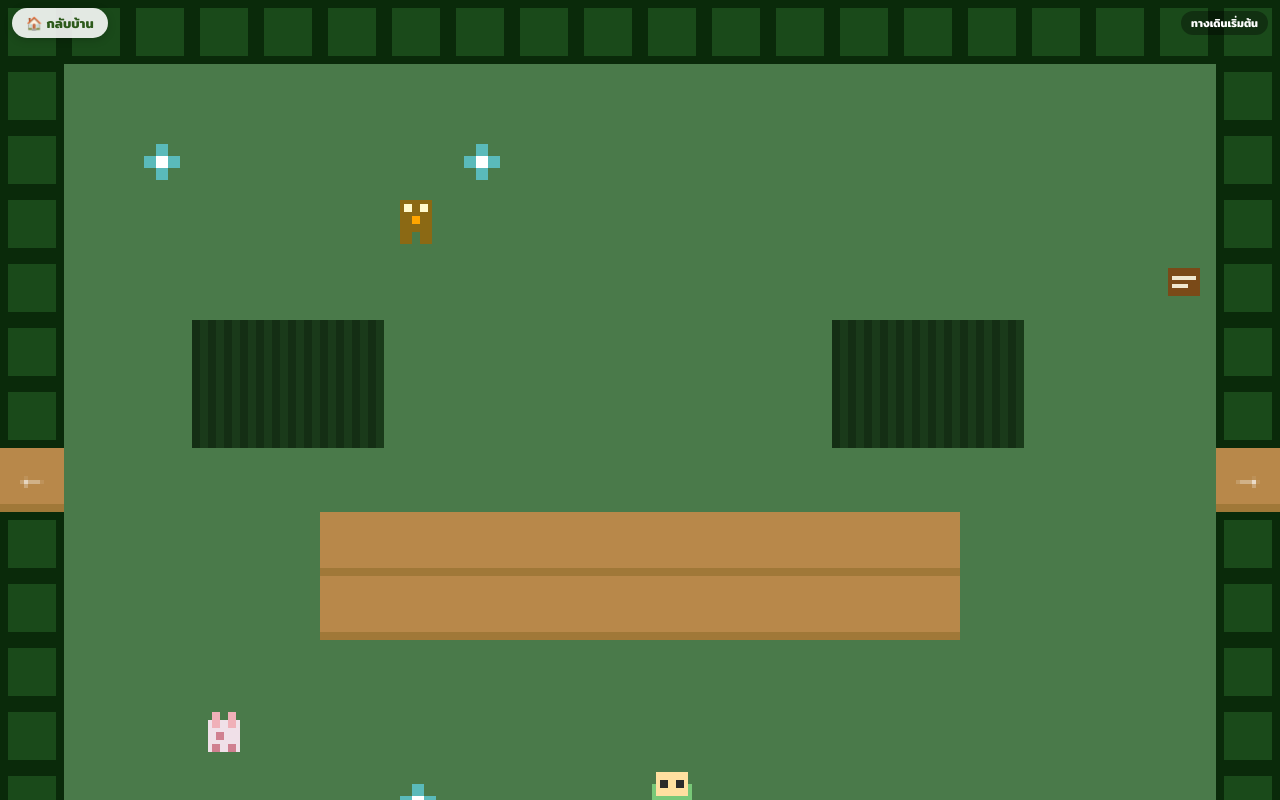
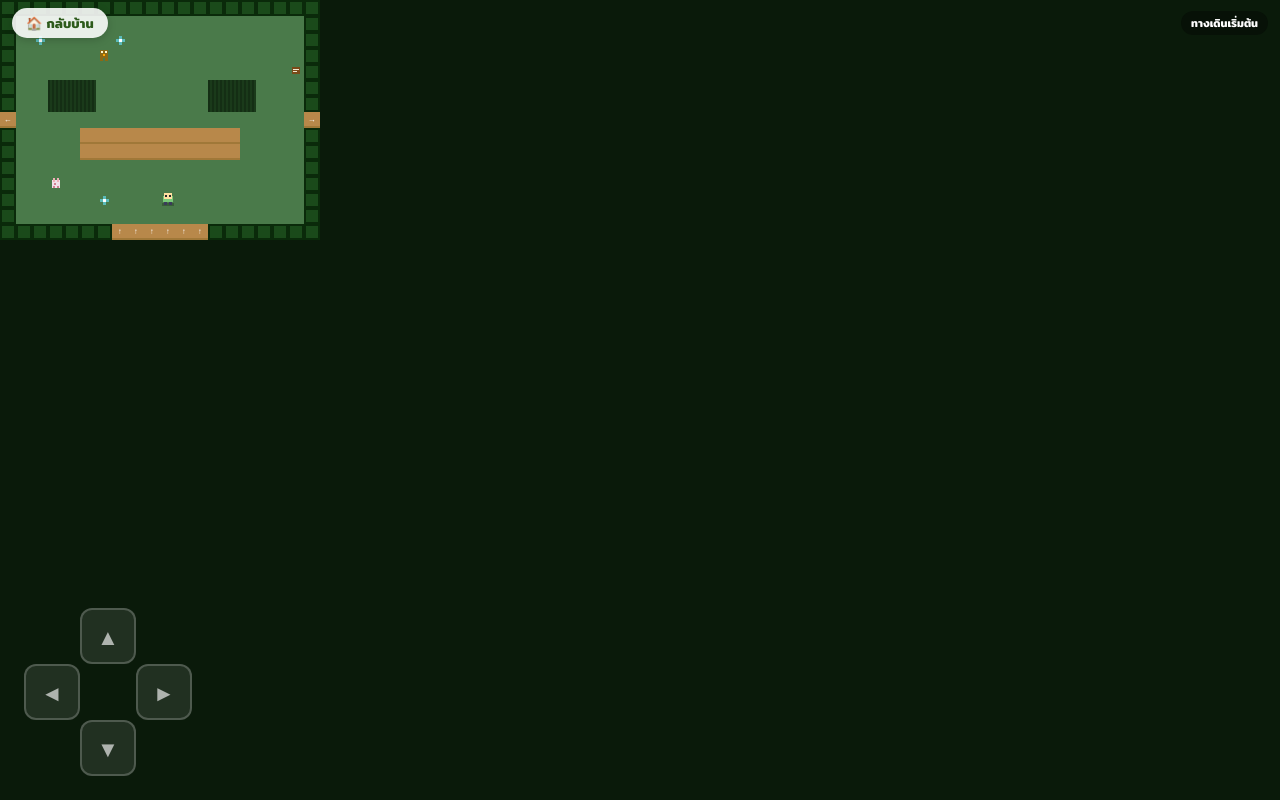
Before and after one commit to bossberry/kidquest, a React (Vite) app: page / in a window 1280 px wide. Both pictures are taken after a click on the button "🗺️ ออกสำรวจ!". Built offline with nearby package versions, Linux system fonts and the light colour scheme.

Commit message:
feat: camera-follow system + fullscreen map
Co-Authored-By: Claude Sonnet 4.6 <noreply@anthropic.com>

```diff
--- a/src/components/WorldScreen.jsx
+++ b/src/components/WorldScreen.jsx
@@ -3,7 +3,7 @@ import { useAppState, ACTIONS } from '../context/StateContext.jsx'
 import { SCREENS } from '../config/worldConfig.js'
 import { playTone } from '../lib/audio.js'
 import {
-  CANVAS_W, CANVAS_H, MAP_ROWS, MAP_COLS, T,
+  MAP_ROWS, MAP_COLS, T,
   renderMap, renderPlayer, canMove, getCamera, getExitAt,
   EXIT_OPPOSITE, EXIT_DIR_NAME, getEntryPosition,
 } from '../lib/tileEngine.js'
@@ -48,6 +48,7 @@ export default function WorldScreen({ navigate }) {
   const { state, dispatch, eggStatsData } = useAppState()
   const canvasRef = useRef(null)
 
+  const [viewSize, setViewSize] = useState({ w: window.innerWidth, h: window.innerHeight })
   const [screenId, setScreenId] = useState(state.currentScreen || 'BM')
   const [transitioning, setTransitioning] = useState(false)
   const [transOverlay, setTransOverlay] = useState(0)
@@ -73,6 +74,14 @@ export default function WorldScreen({ navigate }) {
   const eggColor = STAGE_COLORS[eggStatsData?.stage ?? 0] || STAGE_COLORS[0]
   const eggColorRef = useRef(eggColor)
   eggColorRef.current = eggColor
+
+  // ── Viewport resize ──────────────────────────────────────────────────────────
+
+  useEffect(() => {
+    const onResize = () => setViewSize({ w: window.innerWidth, h: window.innerHeight })
+    window.addEventListener('resize', onResize)
+    return () => window.removeEventListener('resize', onResize)
+  }, [])
 
   // ── Screen setup ────────────────────────────────────────────────────────────
 
@@ -213,8 +222,10 @@ export default function WorldScreen({ navigate }) {
 
       g.frame = (g.frame + 1) % 120
 
-      const { camX, camY } = getCamera(g.displayX, g.displayY)
-      ctx.clearRect(0, 0, CANVAS_W, CANVAS_H)
+      const vw = canvas.width
+      const vh = canvas.height
+      const { camX, camY } = getCamera(g.displayX, g.displayY, vw, vh)
+      ctx.clearRect(0, 0, vw, vh)
       renderMap(ctx, tileMap, null, null, camX, camY, g.frame)
       renderPlayer(ctx, g.displayX, g.displayY, g.dir, g.walkFrame, eggColorRef.current, camX, camY)
     }
@@ -230,104 +241,108 @@ export default function WorldScreen({ navigate }) {
   const screenLabel = SCREENS[screenId]?.label || ''
 
   return (
-    <div style={{ position:'fixed', inset:0, background:'#0a1a0a', display:'flex', flexDirection:'column', overflow:'hidden' }}>
+    <div style={{ position: 'fixed', inset: 0, background: '#0a1a0a' }}>
 
-      {/* Canvas */}
-      <div style={{ position:'relative', width:'100%', flexShrink:0 }}>
+      {/* Canvas — fills full viewport */}
       <canvas
         ref={canvasRef}
-          width={CANVAS_W}
-          height={CANVAS_H}
-          style={{ width:'100%', height:'auto', display:'block', imageRendering:'pixelated' }}
+        width={viewSize.w}
+        height={viewSize.h}
+        style={{ position: 'absolute', inset: 0, imageRendering: 'pixelated' }}
       />
 
       {/* Fade overlay */}
       <div style={{
-          position:'absolute', inset:0, background:'#14231a',
-          opacity:transOverlay, pointerEvents:'none',
-          transition:'opacity 160ms ease', zIndex:20,
+        position: 'absolute', inset: 0, background: '#14231a',
+        opacity: transOverlay, pointerEvents: 'none',
+        transition: 'opacity 160ms ease', zIndex: 20,
       }} />
 
       {/* Encounter flash */}
       <div style={{
-          position:'absolute', inset:0, background:'#ffffff',
+        position: 'absolute', inset: 0, background: '#ffffff',
         opacity: encounterFlash ? 0.85 : 0,
         transition: encounterFlash ? 'none' : 'opacity 300ms ease',
-          pointerEvents:'none', zIndex:22,
+        pointerEvents: 'none', zIndex: 22,
       }} />
 
       {/* Top bar */}
       <div style={{
-          position:'absolute', top:0, left:0, right:0, zIndex:30,
-          display:'flex', alignItems:'center', justifyContent:'space-between',
-          padding:'8px 12px',
-          paddingTop:'max(8px, env(safe-area-inset-top, 8px))',
+        position: 'absolute', top: 0, left: 0, right: 0, zIndex: 30,
+        display: 'flex', alignItems: 'center', justifyContent: 'space-between',
+        padding: '8px 12px',
+        paddingTop: 'max(8px, env(safe-area-inset-top, 8px))',
       }}>
         <button onClick={goHome} style={{
-            background:'rgba(255,255,255,0.88)', border:'none', borderRadius:20,
-            padding:'5px 14px', fontFamily:'Mitr,sans-serif', fontWeight:700,
-            fontSize:13, color:'#2d5a1b', cursor:'pointer',
-            boxShadow:'0 2px 8px rgba(0,0,0,0.18)',
-            WebkitTapHighlightColor:'transparent',
+          background: 'rgba(255,255,255,0.88)', border: 'none', borderRadius: 20,
+          padding: '5px 14px', fontFamily: 'Mitr,sans-serif', fontWeight: 700,
+          fontSize: 13, color: '#2d5a1b', cursor: 'pointer',
+          boxShadow: '0 2px 8px rgba(0,0,0,0.18)',
+          WebkitTapHighlightColor: 'transparent',
         }}>🏠 กลับบ้าน</button>
         <div style={{
-            background:'rgba(0,0,0,0.35)', borderRadius:12, padding:'3px 10px',
-            fontFamily:'Mitr,sans-serif', fontWeight:700, fontSize:11, color:'#fff',
+          background: 'rgba(0,0,0,0.35)', borderRadius: 12, padding: '3px 10px',
+          fontFamily: 'Mitr,sans-serif', fontWeight: 700, fontSize: 11, color: '#fff',
         }}>{screenLabel}</div>
       </div>
 
       {/* NPC talk button */}
       {nearNPC && !dialogue && (
         <button onClick={openNPC} style={{
-            position:'absolute', bottom:8, right:8, zIndex:25,
-            background:'rgba(255,255,255,0.92)', border:'none', borderRadius:20,
-            padding:'6px 14px', fontFamily:'Mitr,sans-serif', fontWeight:700,
-            fontSize:13, color:'#4a2a08', cursor:'pointer',
-            boxShadow:'0 2px 8px rgba(0,0,0,0.22)',
-            WebkitTapHighlightColor:'transparent',
+          position: 'absolute', bottom: 8, right: 8, zIndex: 25,
+          background: 'rgba(255,255,255,0.92)', border: 'none', borderRadius: 20,
+          padding: '6px 14px', fontFamily: 'Mitr,sans-serif', fontWeight: 700,
+          fontSize: 13, color: '#4a2a08', cursor: 'pointer',
+          boxShadow: '0 2px 8px rgba(0,0,0,0.22)',
+          WebkitTapHighlightColor: 'transparent',
         }}>💬 คุย</button>
       )}
 
       {/* Sign read button */}
       {nearSign && !dialogue && !nearNPC && (
         <button onClick={openSign} style={{
-            position:'absolute', bottom:8, right:8, zIndex:25,
-            background:'rgba(255,255,255,0.92)', border:'none', borderRadius:20,
-            padding:'6px 14px', fontFamily:'Mitr,sans-serif', fontWeight:700,
-            fontSize:13, color:'#4a2a08', cursor:'pointer',
-            boxShadow:'0 2px 8px rgba(0,0,0,0.22)',
-            WebkitTapHighlightColor:'transparent',
+          position: 'absolute', bottom: 8, right: 8, zIndex: 25,
+          background: 'rgba(255,255,255,0.92)', border: 'none', borderRadius: 20,
+          padding: '6px 14px', fontFamily: 'Mitr,sans-serif', fontWeight: 700,
+          fontSize: 13, color: '#4a2a08', cursor: 'pointer',
+          boxShadow: '0 2px 8px rgba(0,0,0,0.22)',
+          WebkitTapHighlightColor: 'transparent',
         }}>📋 อ่าน</button>
       )}
-      </div>
 
-      {/* D-pad area */}
-      <div style={{ flex:1, position:'relative', minHeight:160 }}>
-        <div style={{ position:'absolute', left:16, top:'50%', transform:'translateY(-50%)', width:168, height:168 }}>
-          <button onPointerDown={moveUp}    style={DPAD_BTN({ left:56,  top:0   })}>▲</button>
-          <button onPointerDown={moveLeft}  style={DPAD_BTN({ left:0,   top:56  })}>◄</button>
-          <div style={{ position:'absolute', left:56, top:56, width:56, height:56 }} />
-          <button onPointerDown={moveRight} style={DPAD_BTN({ left:112, top:56  })}>►</button>
-          <button onPointerDown={moveDown}  style={DPAD_BTN({ left:56,  top:112 })}>▼</button>
-        </div>
+      {/* D-pad — bottom left, overlays on canvas */}
+      <div style={{
+        position: 'absolute',
+        bottom: 'calc(24px + env(safe-area-inset-bottom))',
+        left: 24,
+        opacity: 0.75,
+        width: 168,
+        height: 168,
+        zIndex: 30,
+      }}>
+        <button onPointerDown={moveUp}    style={DPAD_BTN({ left: 56,  top: 0   })}>▲</button>
+        <button onPointerDown={moveLeft}  style={DPAD_BTN({ left: 0,   top: 56  })}>◄</button>
+        <div style={{ position: 'absolute', left: 56, top: 56, width: 56, height: 56 }} />
+        <button onPointerDown={moveRight} style={DPAD_BTN({ left: 112, top: 56  })}>►</button>
+        <button onPointerDown={moveDown}  style={DPAD_BTN({ left: 56,  top: 112 })}>▼</button>
       </div>
 
       {/* Dialogue overlay */}
       {dialogue && (
         <div onClick={advance} style={{
-          position:'fixed', inset:0, zIndex:40,
-          display:'flex', alignItems:'flex-end',
-          padding:'0 12px 20px',
+          position: 'fixed', inset: 0, zIndex: 40,
+          display: 'flex', alignItems: 'flex-end',
+          padding: '0 12px 20px',
         }}>
           <div style={{
-            width:'100%', background:'rgba(10,25,10,0.95)',
-            border:'2px solid #4a8a4a', borderRadius:12,
-            padding:'14px 16px', fontFamily:'Mitr,sans-serif',
-            color:'#e8f8e8', fontSize:16, lineHeight:1.7,
-            boxShadow:'0 4px 24px rgba(0,0,0,0.55)',
+            width: '100%', background: 'rgba(10,25,10,0.95)',
+            border: '2px solid #4a8a4a', borderRadius: 12,
+            padding: '14px 16px', fontFamily: 'Mitr,sans-serif',
+            color: '#e8f8e8', fontSize: 16, lineHeight: 1.7,
+            boxShadow: '0 4px 24px rgba(0,0,0,0.55)',
           }}>
             <div>{dialogue.lines[dialogue.index]}</div>
-            <div style={{ fontSize:11, color:'#80c080', textAlign:'right', marginTop:6 }}>แตะเพื่อดำเนินต่อ ▶</div>
+            <div style={{ fontSize: 11, color: '#80c080', textAlign: 'right', marginTop: 6 }}>แตะเพื่อดำเนินต่อ ▶</div>
           </div>
         </div>
       )}
```
Also changed, not shown: src/lib/tileEngine.js, 3 other files (tests, documents, lock files or other folders). Lines whose indentation alone changed are shown as unchanged.
